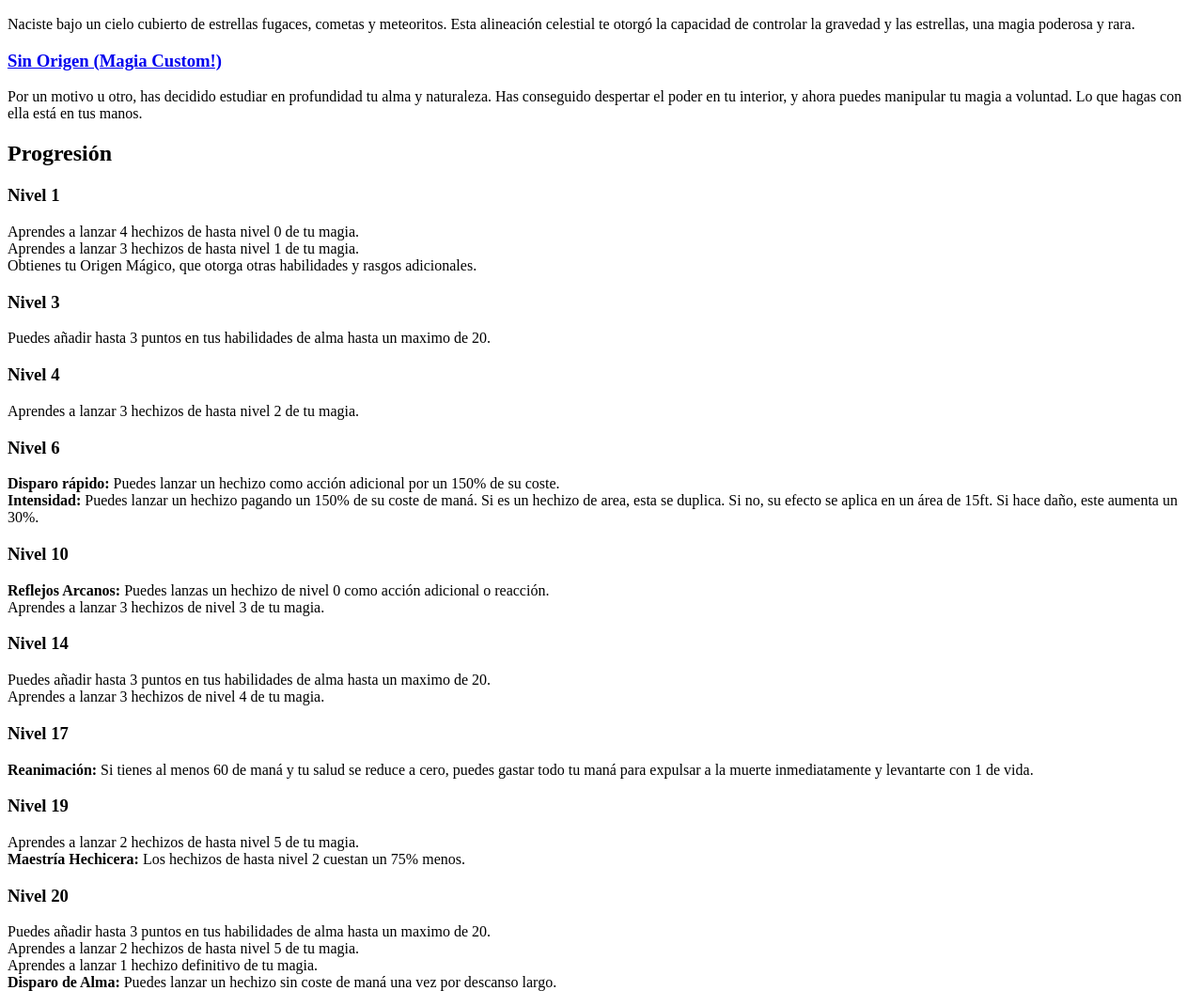
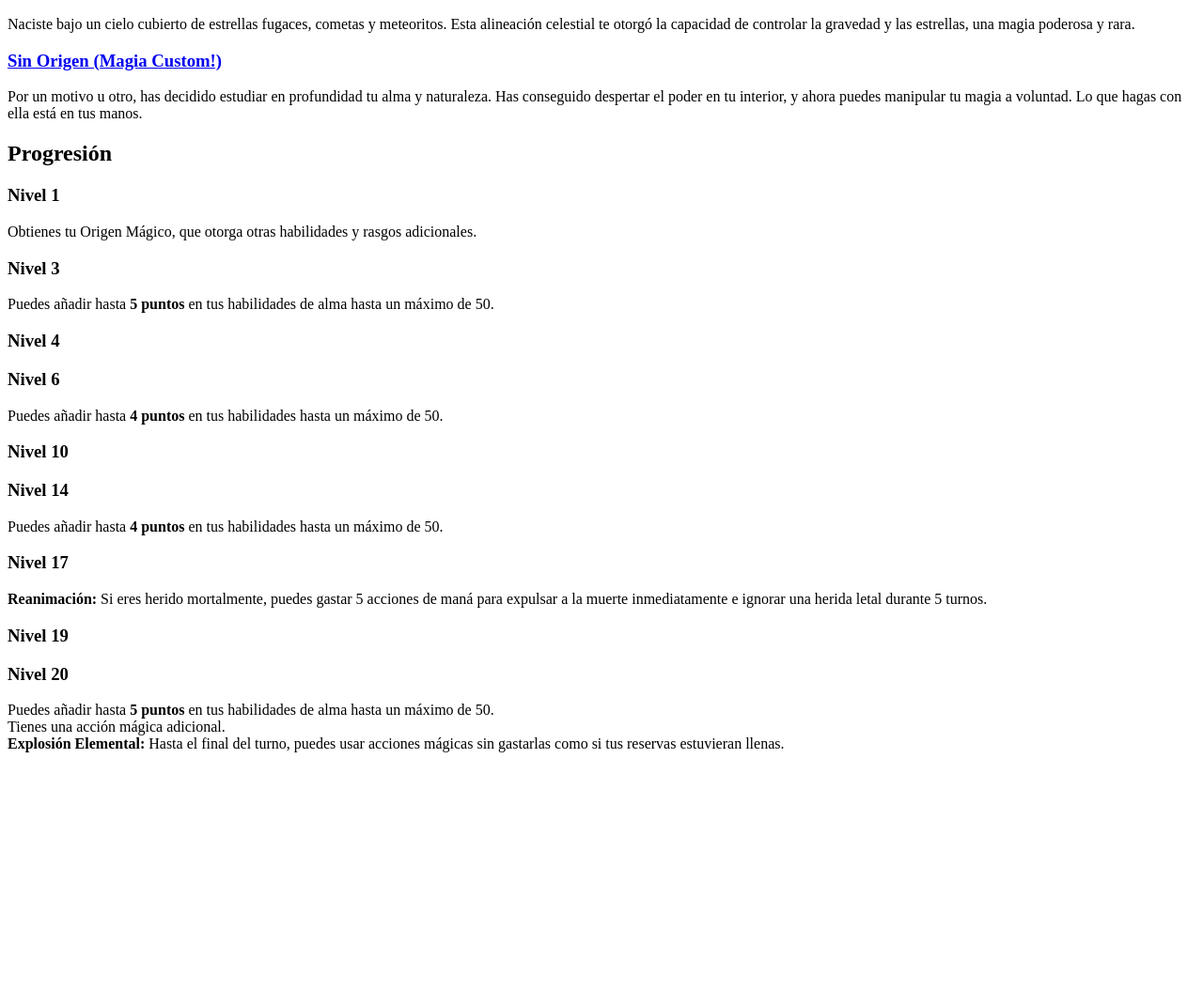
Before and after one commit to Burnt4023/Web_DnD, a Flask app: page /wiki/mago/hechicero in a window 1280 px wide. Shown: the part 763-1834 px from the top of the page at 94% size. After the commit the page ends 1564 px from the top, so only its background shows below. Run offline with Flask 3, Linux system fonts and the light colour scheme; a user stored in the database is signed in.

Commit message:
rehaciendo hechicero zapzapzap

```diff
--- a/templates/wiki/clases/mago/hechicero/hechicero.html
+++ b/templates/wiki/clases/mago/hechicero/hechicero.html
@@ -53,53 +53,44 @@
 
             <h3>Nivel 1</h3>
                 <p>
-                    Aprendes a lanzar 4 hechizos de hasta nivel 0 de tu magia.<br>
-                    Aprendes a lanzar 3 hechizos de hasta nivel 1 de tu magia.<br>
                     Obtienes tu Origen Mágico, que otorga otras habilidades y rasgos adicionales.
                 </p>
             <h3>Nivel 3</h3>
                 <p>
-                    Puedes añadir hasta 3 puntos en tus habilidades de alma hasta un maximo de 20.<br>
+                    Puedes añadir hasta <b>5 puntos</b> en tus habilidades de alma hasta un máximo de 50.<br>
                 </p>
             <h3>Nivel 4</h3>
                 <p>
-                    Aprendes a lanzar 3 hechizos de hasta nivel 2 de tu magia.<br>
+
                 </p>
             <h3>Nivel 6</h3>
-                <p>
-                    <b>Disparo rápido: </b>Puedes lanzar un hechizo como acción adicional por un 150% de su coste.<br>
-                    <b>Intensidad: </b>Puedes lanzar un hechizo pagando un 150% de su coste de maná. Si es un hechizo de area,
-                    esta se duplica. Si no, su efecto se aplica en un área de 15ft. Si hace daño, este aumenta un 30%.
-                </p>
+            <p>
+                Puedes añadir hasta <b>4 puntos</b> en tus habilidades hasta un máximo de 50.<br>
+            </p>
             <h3>Nivel 10</h3>
                 <p>
-                    <b>Reflejos Arcanos: </b> Puedes lanzas un hechizo de nivel 0 como acción adicional o reacción.<br>
-                    Aprendes a lanzar 3 hechizos de nivel 3 de tu magia.<br>
+
                 </p>
             <h3>Nivel 14</h3>
                 <p>
-                    Puedes añadir hasta 3 puntos en tus habilidades de alma hasta un maximo de 20.<br>
-                    Aprendes a lanzar 3 hechizos de nivel 4 de tu magia.<br>
+                    Puedes añadir hasta <b>4 puntos</b> en tus habilidades hasta un máximo de 50.<br>
                 </p>
             <h3>Nivel 17</h3>
                 <p>
-                    <b>Reanimación: </b>Si tienes al menos 60 de maná y tu salud se reduce a cero, puedes gastar todo tu maná
-                    para expulsar a la muerte inmediatamente y levantarte con 1 de vida.
+                    <b>Reanimación: </b>Si eres herido mortalmente, puedes gastar 5 acciones de maná para expulsar a
+                    la muerte inmediatamente e ignorar una herida letal durante 5 turnos.
                 </p>
             <h3>Nivel 19</h3>
                 <p>
-                    Aprendes a lanzar 2 hechizos de hasta nivel 5 de tu magia.<br>
-                    <b>Maestría Hechicera: </b> Los hechizos de hasta nivel 2 cuestan un 75% menos.
                 </p>
             <h3>Nivel 20</h3>
                 <p>
-                    Puedes añadir hasta 3 puntos en tus habilidades de alma hasta un maximo de 20.<br>
+                    Puedes añadir hasta <b>5 puntos</b> en tus habilidades de alma hasta un máximo de 50.<br>
+                    Tienes una acción mágica adicional.<br>
+                    <b>Explosión Elemental: </b> Hasta el final del turno, puedes usar acciones mágicas sin gastarlas como
+                        si tus reservas estuvieran llenas.
+                </p>
 
-                    Aprendes a lanzar 2 hechizos de hasta nivel 5 de tu magia.<br>
-                    Aprendes a lanzar 1 hechizo definitivo de tu magia.<br>
-
-                    <b>Disparo de Alma: </b>Puedes lanzar un hechizo sin coste de maná una vez por descanso largo.
-                </p>
 
 </body>
 </html>
```
Also changed, not shown: templates/wiki/hechizos.html (deleted, +0 -100 lines).
